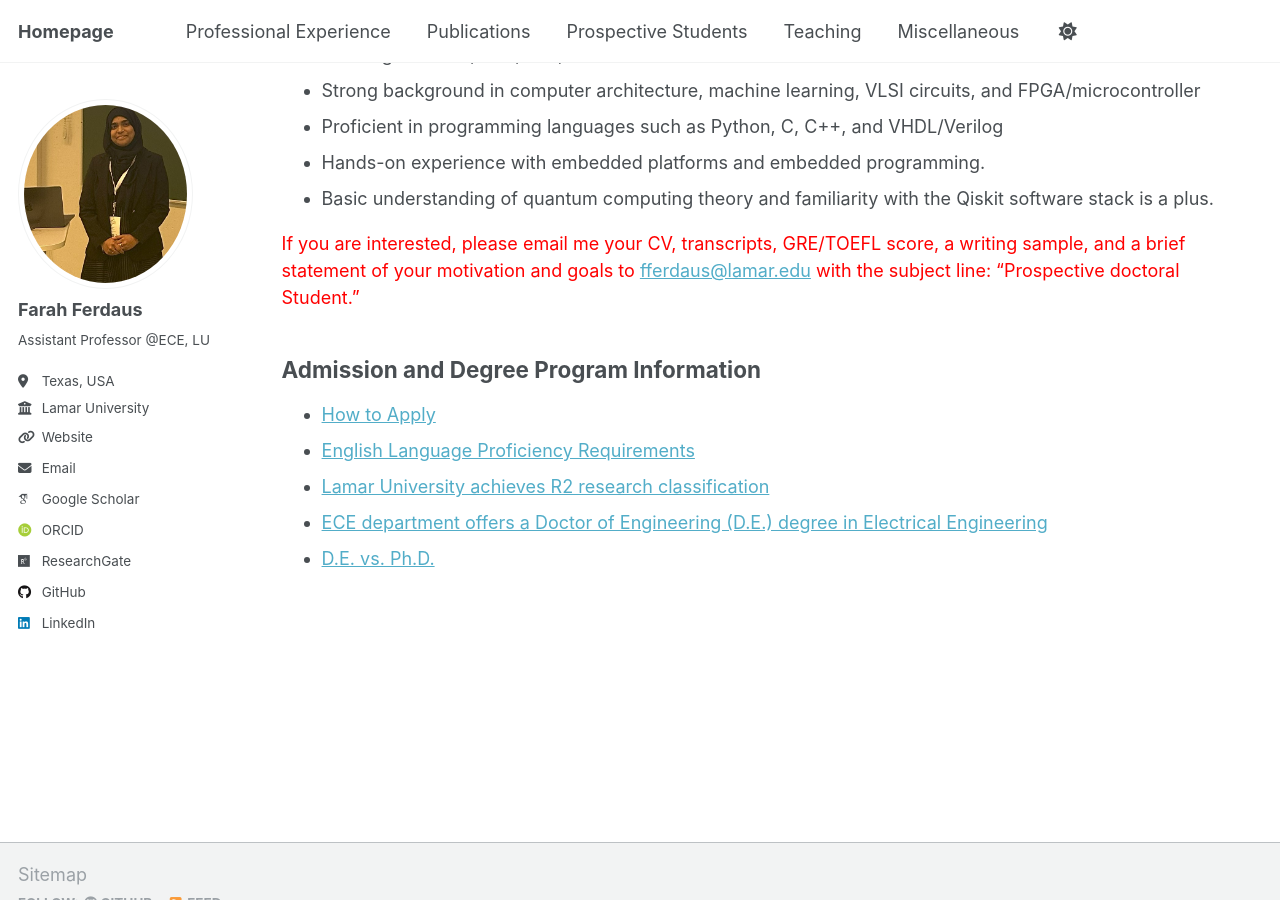
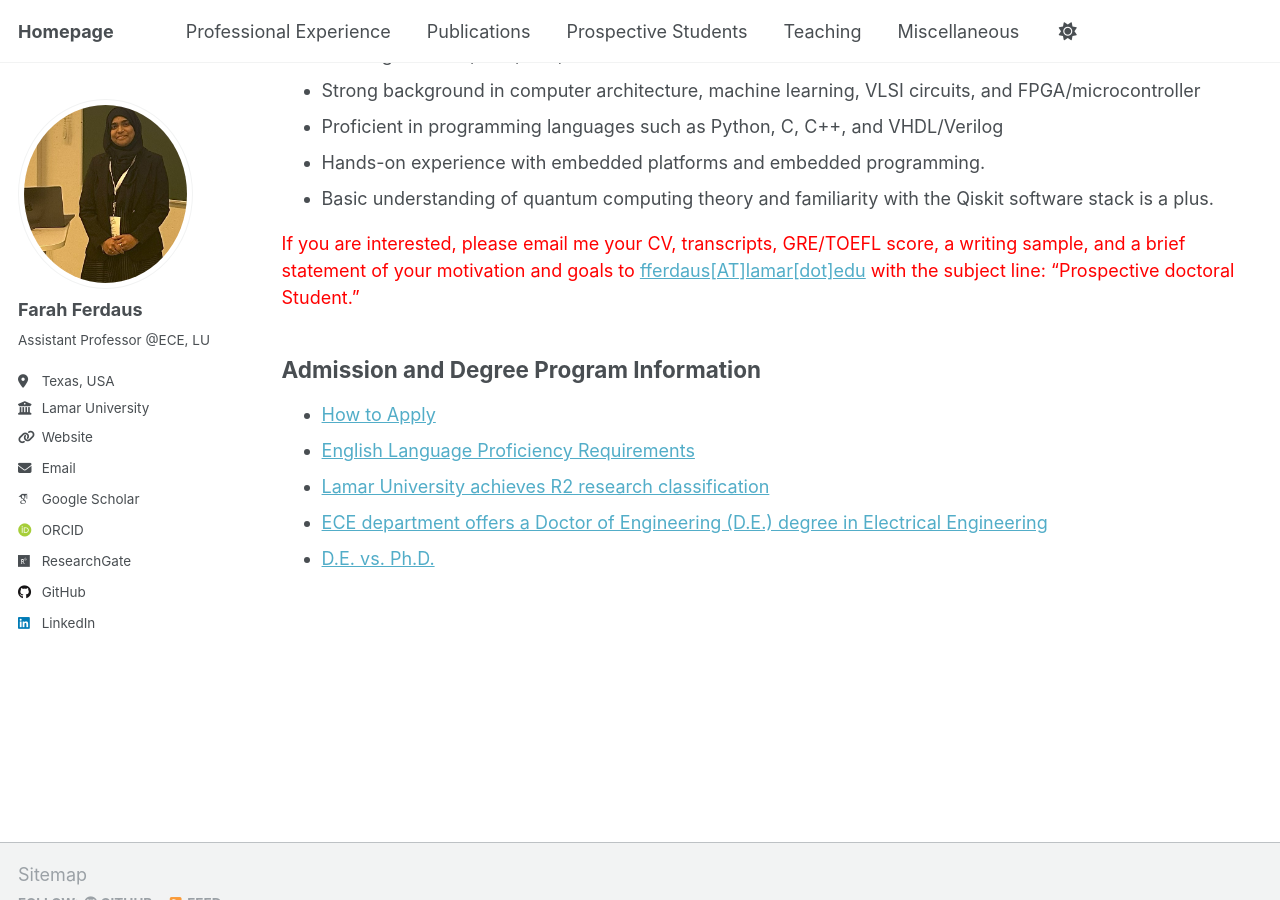
Before and after one commit to fferdaus/fferdaus.github.io, a Jekyll site: the page built from _pages/ProspectiveStudents.md, in a window 1280 px wide and 900 px high, scrolled down 682 px. Built offline with Jekyll 4.4.1, drawn with Linux system fonts in a browser that asks for light colours; some web fonts are replaced.

Commit message:
Update ProspectiveStudents.md

```diff
--- a/_pages/ProspectiveStudents.md
+++ b/_pages/ProspectiveStudents.md
@@ -31,7 +31,7 @@ I am seeking candidates with a solid background and an interest in interdiscipli
 - Basic understanding of quantum computing theory and familiarity with the Qiskit software stack is a plus.
 
 
-<span style="color:red">If you are interested, please email me your CV, transcripts, GRE/TOEFL score, a writing sample, and a brief statement of your motivation and goals to [fferdaus@lamar.edu](fferdaus@lamar.edu) with the subject line: “Prospective doctoral Student.”</span>
+<span style="color:red">If you are interested, please email me your CV, transcripts, GRE/TOEFL score, a writing sample, and a brief statement of your motivation and goals to [fferdaus[AT]lamar[dot]edu](fferdaus@lamar.edu) with the subject line: “Prospective doctoral Student.”</span>
 
 
 ## Admission and Degree Program Information
```
